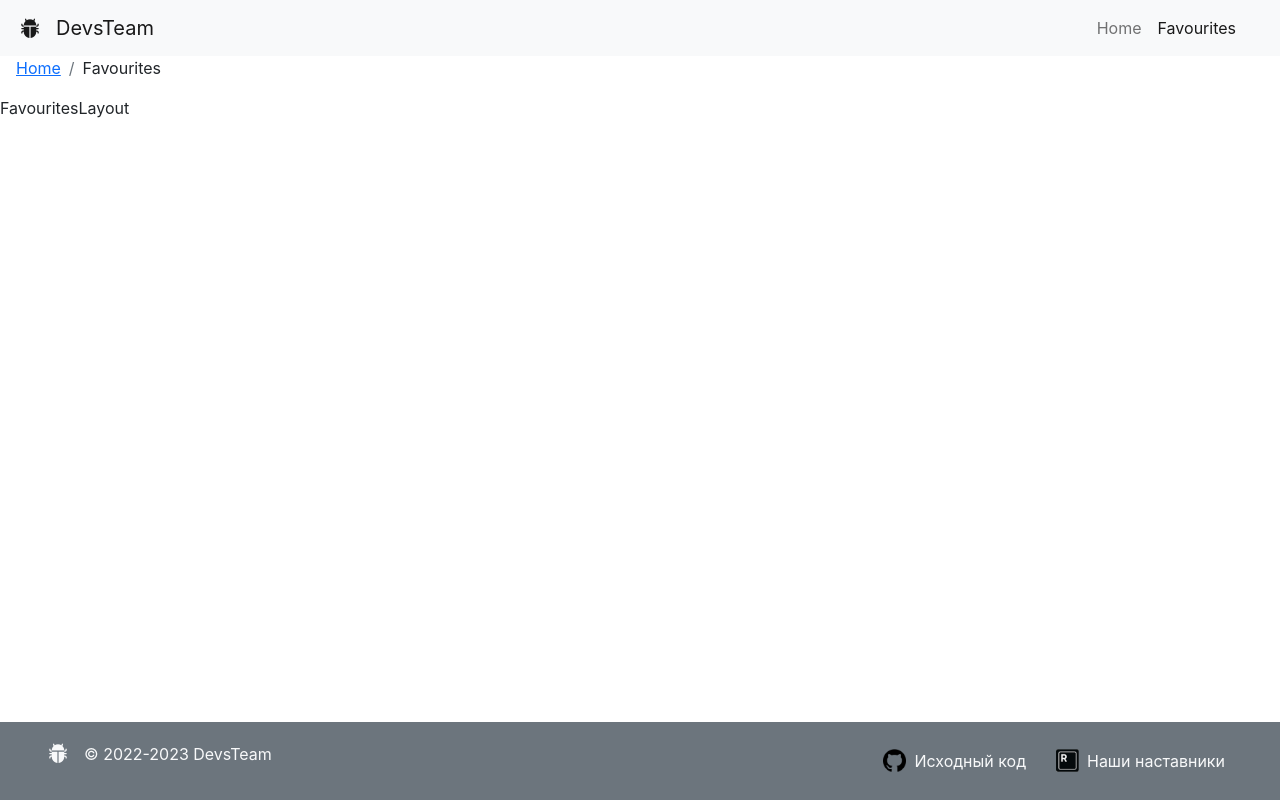
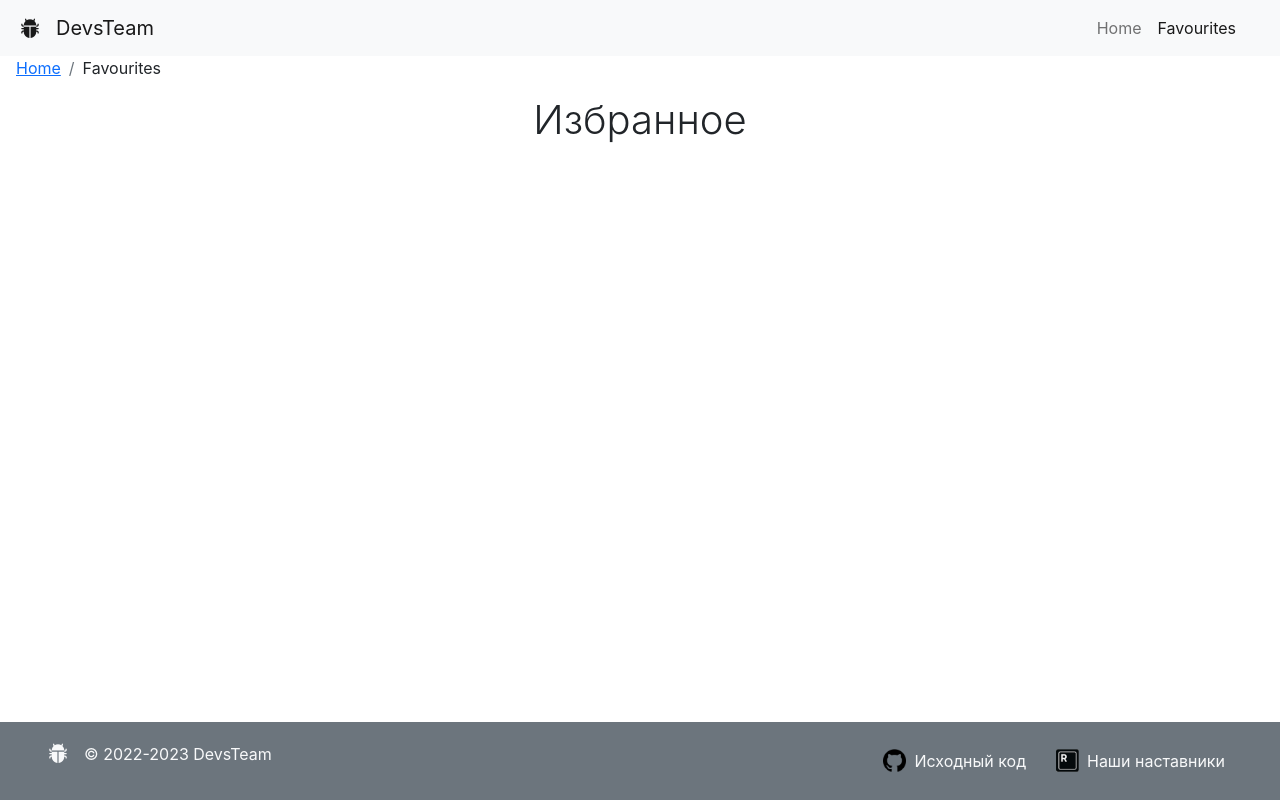
Before and after one commit to vitboch/devs-team, a React (Create React App) app: page /favourites in a window 1280 px wide. Built offline with nearby package versions, Linux system fonts and the light colour scheme.

Commit message:
footer, info

```diff
--- a/src/app/api/devs.api.js
+++ b/src/app/api/devs.api.js
@@ -91,7 +91,7 @@ const devs = [
         lastName: "Баулин",
         birthday: "1975-09-10",
         photo: dima,
-        about: "Требователен к себе. Нравится постоянно расти и развиваться. Люблю грамотность. Как в русском и английском, так и в написании кода. Ценю в людях открытость и легкость. Играю в бильярд. Пишу электронную музыку.",
+        about: "Требователен к себе. Нравится постоянно расти и развиваться. Люблю грамотность, как в русском и английском, так и в написании кода. Ценю в людях открытость и легкость. Играю в бильярд. Пишу электронную музыку.",
         technologies: {
             react: { name: "React", percents: "75", color: "info" },
             javascript: {
@@ -101,7 +101,7 @@ const devs = [
             },
             git: { name: "GIT", percents: "50", color: "dark" },
             html: { name: "HTML", percents: "100", color: "danger" },
-            css: { name: "CSS", percents: "100", color: "primary" }
+            css: { name: "CSS", percents: "95", color: "primary" }
         },
         contacts: {
             github: "https://github.com/nonfermata",
--- a/src/app/components/page/favouritesPage.jsx
+++ b/src/app/components/page/favouritesPage.jsx
@@ -1,7 +1,12 @@
 import React from "react";
 
 const FavouritesPage = () => {
-    return <div>FavouritesLayout</div>;
+    const favouritesIds = JSON.parse(localStorage.getItem("favourites"));
+    return (
+        <>
+            <h1 className="fw-light text-center mb-4">Избранное</h1>
+        </>
+    );
 };
 
 export default FavouritesPage;
```
